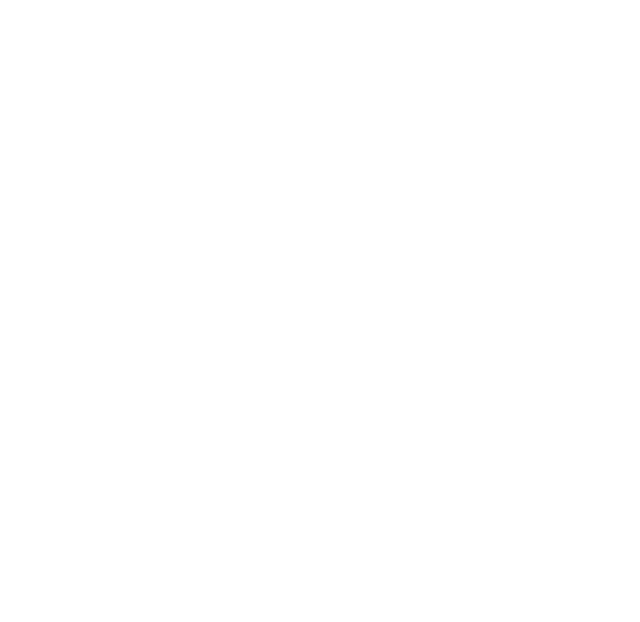
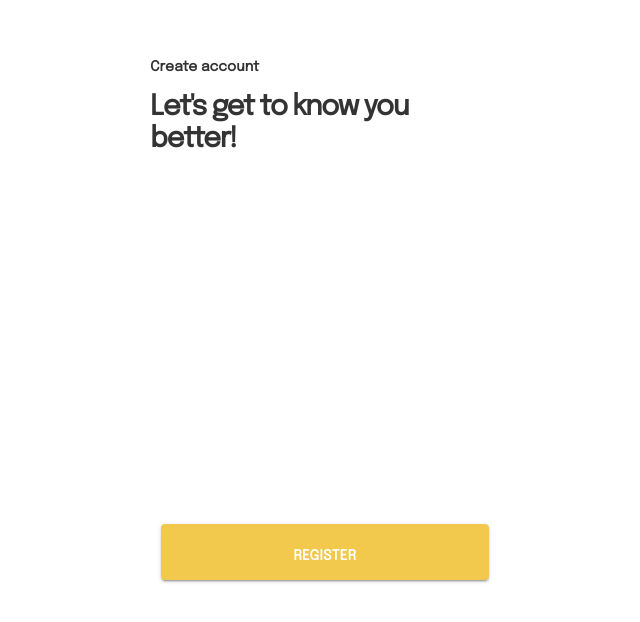
Before and after one commit to Pratikcs50/tic-tac-toe, a React (Create React App) app: page / in a window 1280 px wide. Shown: the part 128-750 px from the top of the page, without its empty margins (315-955 px from the left). Built offline with nearby package versions, Linux system fonts and the light colour scheme; a web font is replaced by a local one.

Commit message:
added header and subheader with action button in register layout

```diff
--- a/src/layout/register/Register.jsx
+++ b/src/layout/register/Register.jsx
@@ -1,12 +1,22 @@
 import React from 'react'
 import './Register.scss'
+import StyledButton from '../../components/StyledButton';
 
 function Register() {
   return (
-    <div>
+    <div className='container'>
+      <div className='text_container'>
+        <div className='sub_heading'>Create account</div>
+        <div className='heading'>Let's get to know you better!</div>
+      </div>
+      <div className='form_container'>
 
+      </div>
+      <div className='action_container'>
+        <StyledButton title='Register' />
+      </div>
     </div>
-  )
+  );
 }
 
 export default Register
--- a/src/layout/register/Register.scss
+++ b/src/layout/register/Register.scss
@@ -0,0 +1,42 @@
+.container {
+  display: flex;
+  align-items: center;
+  justify-content: space-around;
+  flex-direction: column;
+  height: 100vh;
+  width: 100vw;
+
+  .text_container {
+    display: flex;
+    align-items: flex-start;
+    justify-content: center;
+    flex-direction: column;
+    gap: 18px;
+    margin-top: 96px;
+    .sub_heading {
+      font-family: "Epilogue";
+      font-weight: 700;
+      font-size: 14px;
+      line-height: 14px;
+      color: #333333;
+      text-align: left;
+    }
+    .heading {
+      font-family: "Epilogue";
+      font-weight: 700;
+      font-size: 28px;
+      line-height: 32px;
+      letter-spacing: -0.05em;
+      color: #333333;
+      text-align: left;
+    }
+  }
+
+  .action_container {
+    display: flex;
+    align-items: center;
+    justify-content: center;
+    flex-direction: column;
+    gap: 24px;
+  }
+}
```
